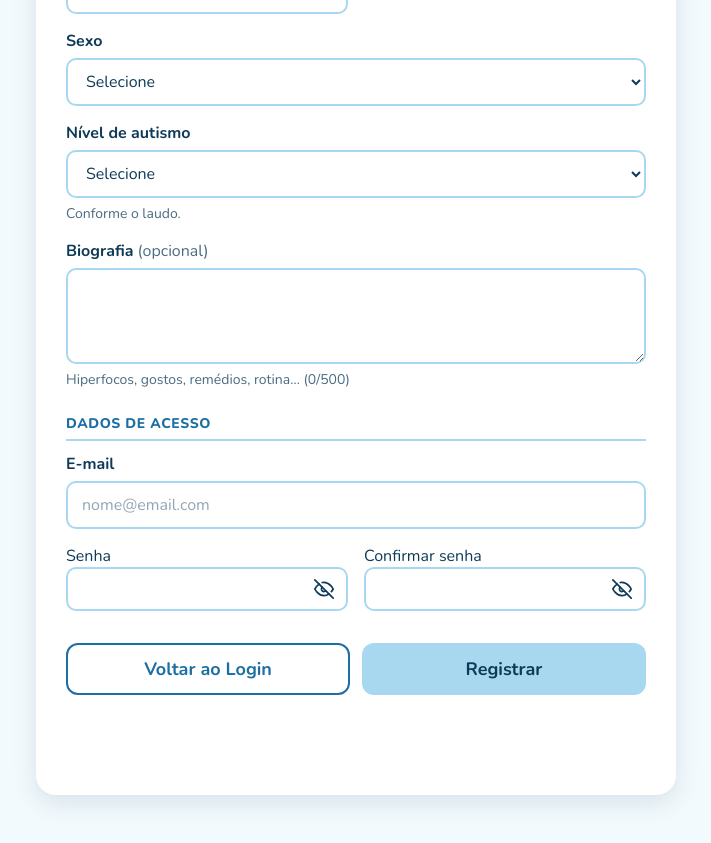
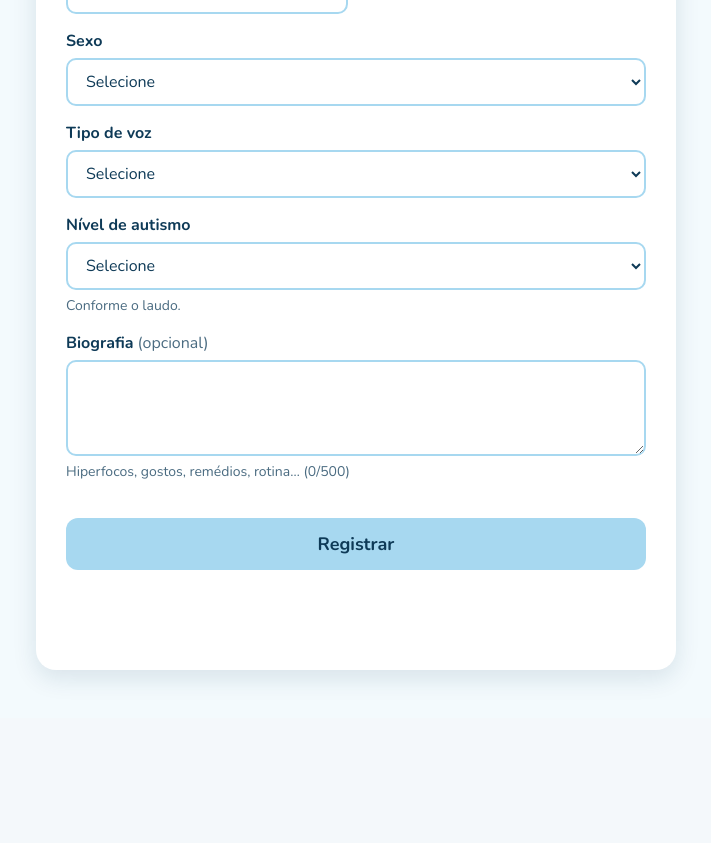
Before and after one commit to josefmello/frontend-nico, a React app: page /cadastro-usuario in a window 1280 px wide. Shown: the part 547-1390 px from the top of the page, without its empty margins (284-995 px from the left). After the commit the page ends 1265 px from the top, so only its background shows below. Built offline with nearby package versions, Linux system fonts and the light colour scheme; the HTML template or start-up script is replaced by a standard one.

Commit message:
feat: adicionando conexão da tela de cadastro de usuario com a API

```diff
--- a/src/pages/CadastroUsuario.jsx
+++ b/src/pages/CadastroUsuario.jsx
@@ -2,45 +2,41 @@ import { useRef, useState } from "react"
 import "./CadastroUsuario.css"
 import AuthLayout from "../components/AuthLayout.jsx"
 import Campo from "../components/Campo.jsx"
-import CampoSenha from "../components/CampoSenha.jsx"
-import { validarEmail } from "../utils/validacao.js"
+import { registarUsuario } from "../service/Usuario.js"
 
 const LIMITE_BIOGRAFIA = 500
-const MIN_SENHA = 8
 
 function CadastroUsuario() {
   const [nome, setNome] = useState("")
   const [sexo, setSexo] = useState("")
-  const [dataNasc, setDataNasc] = useState("")
+  const [dataNascAut, setDataNascAut] = useState("")
   const [nivelAutismo, setNivelAutismo] = useState("")
+  const [voz, setVoz] = useState("") // Estado para o Tipo de voz
   const [biografia, setBiografia] = useState("")
-  const [email, setEmail] = useState("")
-  const [senha, setSenha] = useState("")
-  const [confirmar, setConfirmar] = useState("")
   const [tocados, setTocados] = useState({})
+
   const [sucesso, setSucesso] = useState(false)
+  const [carregando, setCarregando] = useState(false)
+
   const formRef = useRef(null)
 
   const hoje = new Date().toISOString().split("T")[0]
-  const senhasDiferentes = confirmar !== "" && senha !== confirmar
 
-  // Erros que bloqueiam o envio (derivados do estado)
+  // Erros que bloqueiam o envio
   const erros = {
     nome: nome.trim() ? "" : "Informe o nome.",
     sexo: sexo ? "" : "Selecione o sexo.",
-    dataNasc: !dataNasc
+    dataNascAut: !dataNascAut
       ? "Informe a data de nascimento."
-      : dataNasc > hoje
+      : dataNascAut > hoje
         ? "A data não pode ser no futuro."
-        : dataNasc < "1900-01-01"
+        : dataNascAut < "1900-01-01"
           ? "Confira o ano de nascimento."
           : "",
+    voz: voz !== "" ? "" : "Selecione o tipo de voz.",
     nivelAutismo: nivelAutismo ? "" : "Selecione o nível.",
-    email: validarEmail(email),
-    senha: !senha ? "Crie uma senha." : senha.length < MIN_SENHA ? `Use pelo menos ${MIN_SENHA} caracteres.` : "",
-    confirmar: !confirmar ? "Repita a senha para confirmar." : "",
   }
-  const ordem = ["nome", "dataNasc", "sexo", "nivelAutismo", "email", "senha", "confirmar"]
+  const ordem = ["nome", "dataNascAut", "sexo", "voz", "nivelAutismo"]
 
   const visivel = (campo) => (tocados[campo] ? erros[campo] : "")
   const tocar = (campo) => setTocados((t) => (t[campo] ? t : { ...t, [campo]: true }))
@@ -49,32 +45,42 @@ function CadastroUsuario() {
     setter(e.target.value)
   }
 
-  const cadastrar = (e) => {
+  const cadastrar = async (e) => {
     e.preventDefault()
     setTocados(Object.fromEntries(ordem.map((campo) => [campo, true])))
 
-    const invalido = ordem.find((campo) => erros[campo]) || (senhasDiferentes && "confirmar")
+    const invalido = ordem.find((campo) => erros[campo])
     if (invalido) {
       setSucesso(false)
       document.getElementById(invalido)?.focus()
       return
     }
 
-    // TODO: enviar para a API. Nunca registrar a senha em log.
+    // Objeto formatado com a conversão de "voz" para booleano (true/false)
     const usuario = {
       nome: nome.trim(),
       sexo,
-      dataNasc,
-      nivelAutismo: Number(nivelAutismo),
-      biografia: biografia.trim(),
-      email: email.trim(),
+      nivelAutismo: `Nivel ${nivelAutismo}`,
+      dataNascAut,
+      voz: voz === "true", // Converte string "true" para boolean true e "false" para boolean false
     }
-    console.log(usuario)
+
+    try {
+      setCarregando(true)
+
+      await registarUsuario(usuario)
+
       setSucesso(true)
       formRef.current?.scrollIntoView({ behavior: "smooth", block: "start" })
+
+    } catch (erro) {
+      console.error("Erro no registo do usuário:", erro)
+      alert("Erro ao cadastrar usuário. Verifique os dados e tente novamente.")
+      setSucesso(false)
+    } finally {
+      setCarregando(false)
     }
-
-  const senhasIguais = senha !== "" && confirmar !== "" && senha === confirmar
+  }
 
   return (
     <AuthLayout
@@ -85,11 +91,11 @@ function CadastroUsuario() {
       <form ref={formRef} onSubmit={cadastrar} noValidate>
         {sucesso && (
           <p className="cu-sucesso" role="status">
-            ✓ Tudo certo! Os dados foram conferidos.
+            ✓ Tudo certo! Usuário cadastrado com sucesso.
           </p>
         )}
 
-        <fieldset className="auth-grupo">
+        <fieldset className="auth-grupo" disabled={carregando}>
           <legend>Sobre o usuário</legend>
 
           <div className="cu-grade">
@@ -109,16 +115,16 @@ function CadastroUsuario() {
               </Campo>
             </div>
 
-            <Campo id="dataNasc" label="Data de nascimento" erro={visivel("dataNasc")}>
+            <Campo id="dataNascAut" label="Data de nascimento" erro={visivel("dataNascAut")}>
               {(a11y) => (
                 <input
                   {...a11y}
                   type="date"
                   min="1900-01-01"
                   max={hoje}
-                  value={dataNasc}
-                  onChange={editar(setDataNasc)}
-                  onBlur={() => tocar("dataNasc")}
+                  value={dataNascAut}
+                  onChange={editar(setDataNascAut)}
+                  onBlur={() => tocar("dataNascAut")}
                 />
               )}
             </Campo>
@@ -128,9 +134,22 @@ function CadastroUsuario() {
                 {(a11y) => (
                   <select {...a11y} value={sexo} onChange={editar(setSexo)} onBlur={() => tocar("sexo")}>
                     <option value="">Selecione</option>
-                  <option value="masculino">Masculino</option>
-                  <option value="feminino">Feminino</option>
-                  <option value="outro">Outro(a)</option>
+                    <option value="Masculino">Masculino</option>
+                    <option value="Feminino">Feminino</option>
+                    <option value="Outro">Outro(a)</option>
+                  </select>
+                )}
+              </Campo>
+            </div>
+
+            {/* Novo campo: Tipo de voz */}
+            <div className="cu-inteira">
+              <Campo id="voz" label="Tipo de voz" erro={visivel("voz")}>
+                {(a11y) => (
+                  <select {...a11y} value={voz} onChange={editar(setVoz)} onBlur={() => tocar("voz")}>
+                    <option value="">Selecione</option>
+                    <option value="true">Voz Masculina</option>
+                    <option value="false">Voz Feminina</option>
                   </select>
                 )}
               </Campo>
@@ -174,59 +193,10 @@ function CadastroUsuario() {
           </div>
         </fieldset>
 
-        <fieldset className="auth-grupo">
-          <legend>Dados de acesso</legend>
-
-          <div className="cu-grade">
-            <div className="cu-inteira">
-              <Campo id="email" label="E-mail" erro={visivel("email")}>
-                {(a11y) => (
-                  <input
-                    {...a11y}
-                    type="email"
-                    inputMode="email"
-                    autoComplete="email"
-                    placeholder="nome@email.com"
-                    value={email}
-                    onChange={editar(setEmail)}
-                    onBlur={() => tocar("email")}
-                  />
-                )}
-              </Campo>
-            </div>
-
-            <CampoSenha
-              id="senha"
-              label="Senha"
-              autoComplete="new-password"
-              dica={`Mínimo de ${MIN_SENHA} caracteres.`}
-              value={senha}
-              onChange={editar(setSenha)}
-              onBlur={() => tocar("senha")}
-              erro={visivel("senha")}
-            />
-
-            <CampoSenha
-              id="confirmar"
-              label="Confirmar senha"
-              autoComplete="new-password"
-              value={confirmar}
-              onChange={editar(setConfirmar)}
-              onBlur={() => tocar("confirmar")}
-              erro={visivel("confirmar")}
-              aviso={senhasDiferentes ? "As senhas ainda não são iguais." : ""}
-              ok={senhasIguais ? "As senhas coincidem." : ""}
-            />
-          </div>
-        </fieldset>
-
         <div className="auth-acoes auth-acoes--linha">
-          <button type="submit" className="auth-btn auth-btn--primario">
-            Registrar
+          <button type="submit" className="auth-btn auth-btn--primario" disabled={carregando}>
+            {carregando ? "Registrando..." : "Registrar"}
           </button>
-          <a className="auth-btn auth-btn--secundario" href="/login">
-            Voltar ao Login
-          </a>
         </div>
 
       </form>
--- /dev/null
+++ b/src/service/Usuario.js
@@ -0,0 +1,11 @@
+import api from './Api.js';
+
+// A variável dadosUsuario será um objeto contendo todas as informações do formulário de usuário
+export const registarUsuario = async (dadosUsuario) => {
+  try {
+    const resposta = await api.post('/api/usuarios', dadosUsuario);
+    return resposta.data;
+  } catch (erro) {
+    throw erro;
+  }
+};
```
Lines whose indentation alone changed are shown as unchanged.
